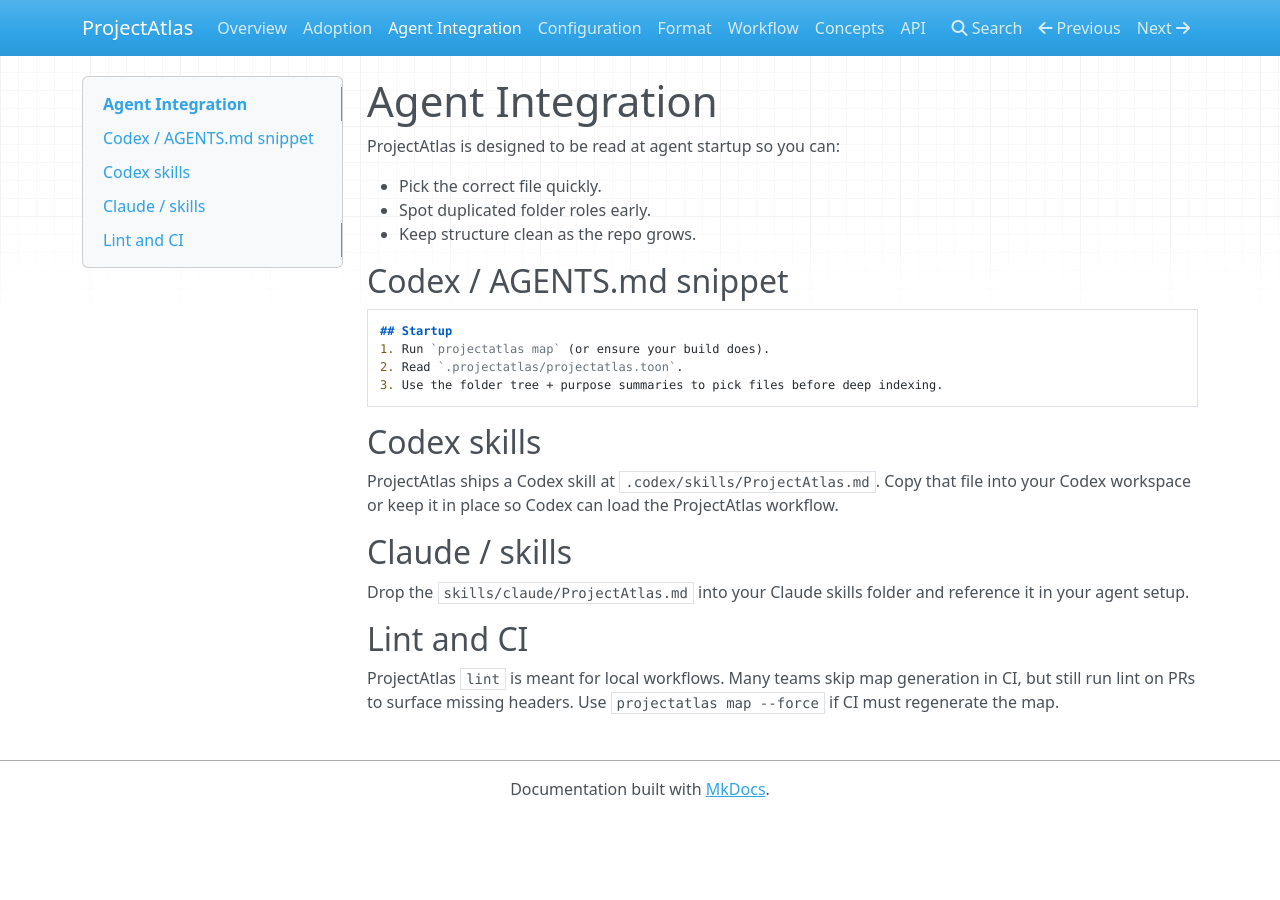
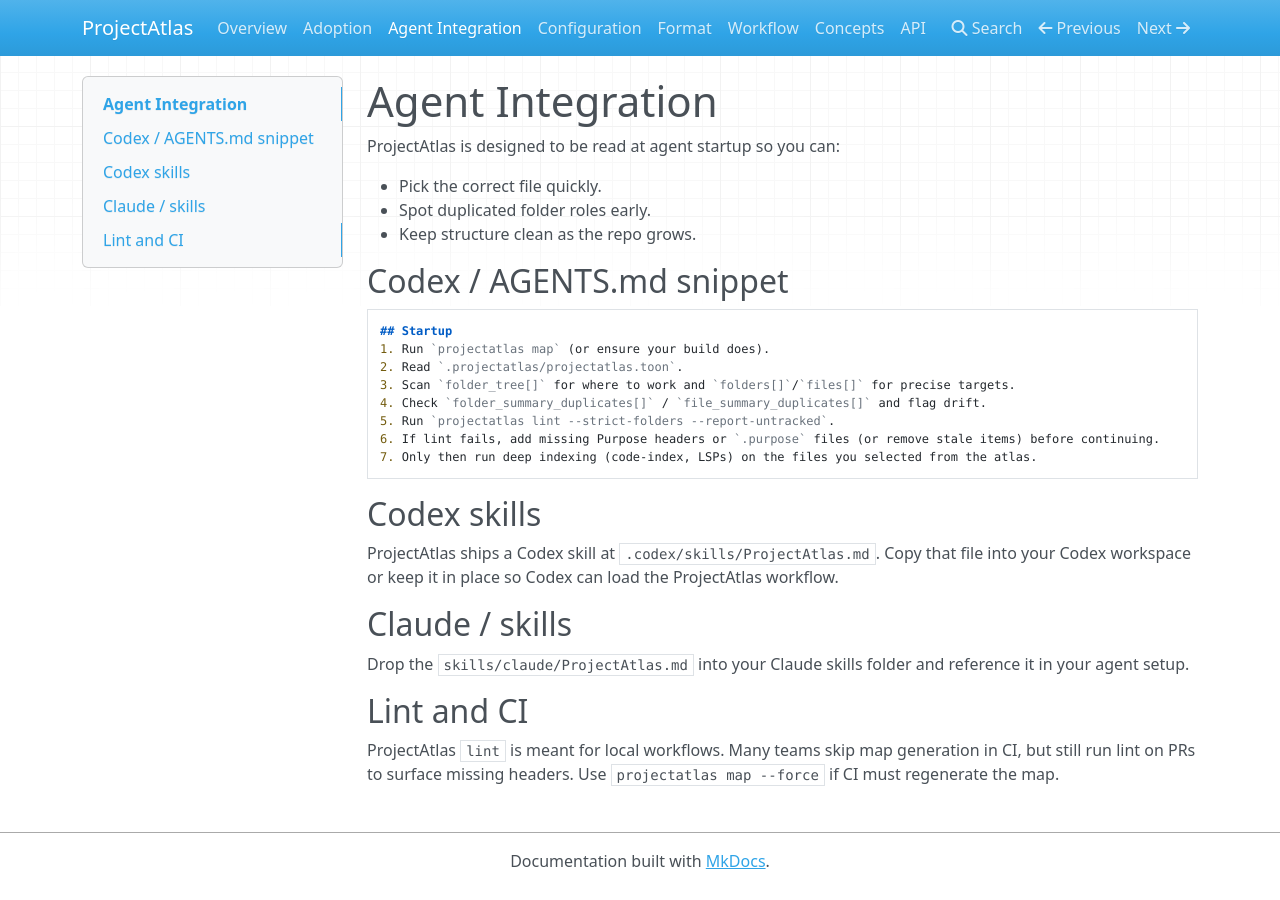
Before and after one commit to styler-ai/ProjectAtlas, an MkDocs documentation site: the page built from docs/agent-integration.md, in a window 1280 px wide. Built offline with MkDocs 1.6.1, drawn with Linux system fonts in a browser that asks for light colours; nearby versions of some CDN libraries.

Commit message:
docs(agents): expand startup snippet guidance (#67)

````diff
--- a/docs/agent-integration.md
+++ b/docs/agent-integration.md
@@ -12,7 +12,11 @@
 ## Startup
 1. Run `projectatlas map` (or ensure your build does).
 2. Read `.projectatlas/projectatlas.toon`.
-3. Use the folder tree + purpose summaries to pick files before deep indexing.
+3. Scan `folder_tree[]` for where to work and `folders[]`/`files[]` for precise targets.
+4. Check `folder_summary_duplicates[]` / `file_summary_duplicates[]` and flag drift.
+5. Run `projectatlas lint --strict-folders --report-untracked`.
+6. If lint fails, add missing Purpose headers or `.purpose` files (or remove stale items) before continuing.
+7. Only then run deep indexing (code-index, LSPs) on the files you selected from the atlas.
 ```
 
 ## Codex skills
````
Also changed, not shown: templates/AGENTS.md (+6 -3 lines), 1 other file.
